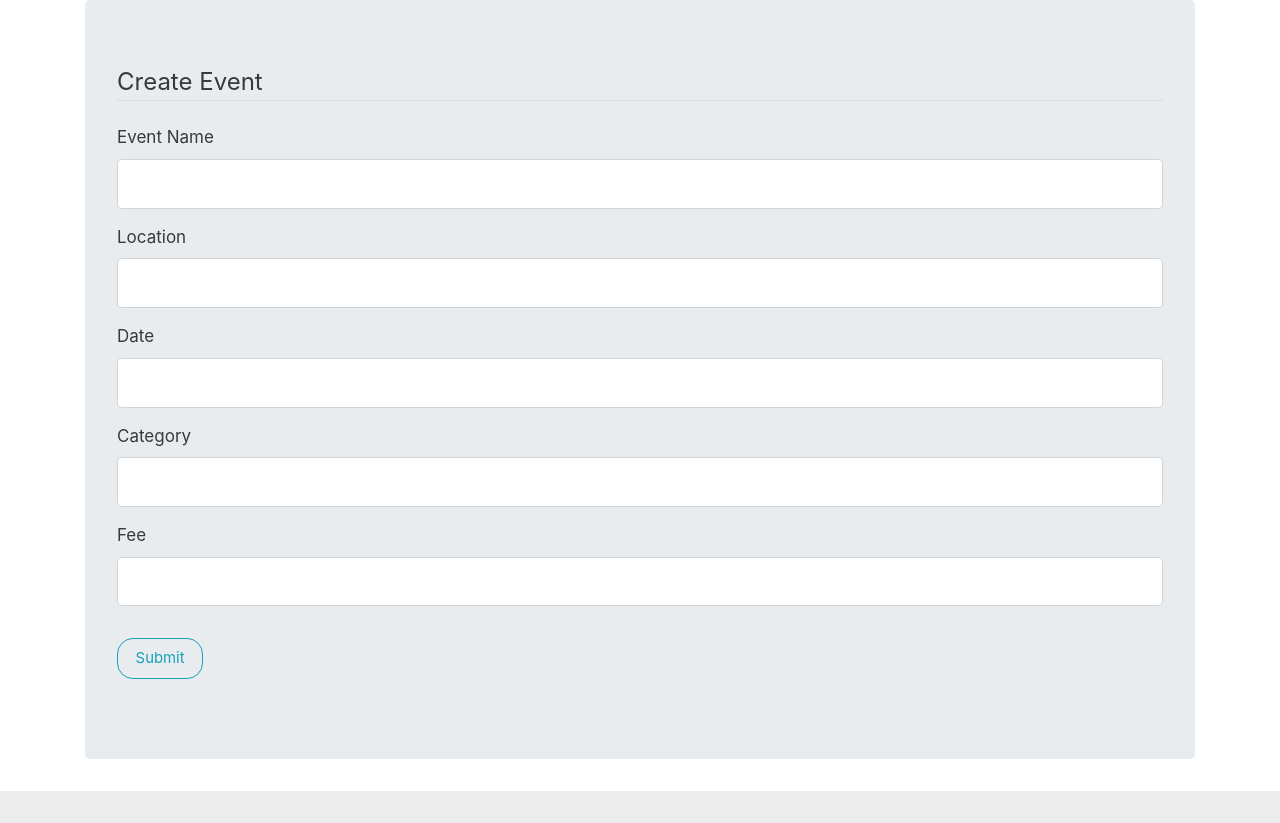
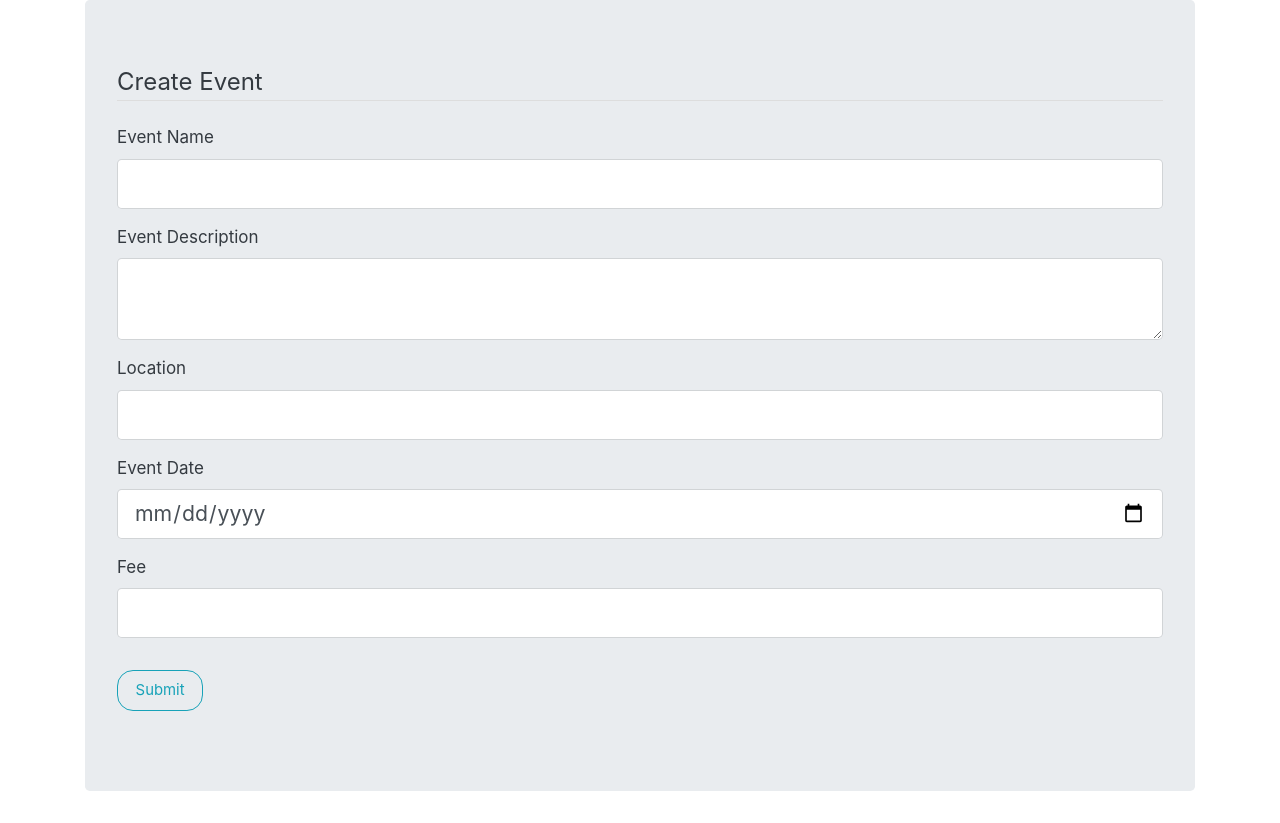
Before and after one commit to devdsd/ProjectHap, a Flask app: page /createevent in a window 1280 px wide. Shown: the part 59-882 px from the top of the page. Before the commit the page ends 850 px from the top, so only its background shows below. Run offline with Flask 2, Linux system fonts and the light colour scheme; some libraries are stand-ins or nearby versions.

Commit message:
Create Event: Done!

```diff
--- a/hap/forms.py
+++ b/hap/forms.py
@@ -1,6 +1,7 @@
 from flask_wtf import FlaskForm
-from wtforms import StringField, PasswordField, SubmitField, BooleanField
+from wtforms import StringField, PasswordField, SubmitField, BooleanField, TextAreaField, IntegerField
 from wtforms.validators import DataRequired, Length, Email, EqualTo, ValidationError
+from wtforms.fields.html5 import DateField
 from hap.models import Users
 
 class SignupForm(FlaskForm):
@@ -35,8 +36,8 @@ class LoginForm(FlaskForm):
 
 class CreateEventForm(FlaskForm):
     eventName = StringField('Event Name', validators=[DataRequired(), Length(min=2, max =50)])
-    location = StringField('Location', validators=[DataRequired()])
-    date = StringField('Date', validators=[DataRequired()])
-    category = StringField('Category', validators=[DataRequired()])
-    registrationFee = StringField('Fee', validators=[DataRequired()])
+    eventDescription = TextAreaField('Event Description', validators=[DataRequired()])
+    eventDate = DateField('Event Date', format='%Y-%m-%d')
+    fee = IntegerField('Fee')
+    location = StringField('Location', validators=[DataRequired(), Length(min=2, max =50)])
     submit = SubmitField('Submit')
--- a/hap/routes.py
+++ b/hap/routes.py
@@ -20,7 +20,13 @@ def about():
 def createevent():
     form = CreateEventForm()
     if form.validate_on_submit():
+
+        event = Events(eventName=form.eventName.data, eventDate=form.eventDate.data, eventDescription=form.eventDescription.data, location=form.location.data,  fee=form.fee.data, user_id=current_user.id)
+        db.session.add(event)
+        db.session.commit()
+
         flash('Event Created successfully', 'success')
+
         return redirect(url_for('home'))
     return render_template('createevent.html', title='Create Event', form=form)
 
--- a/hap/templates/createevent.html
+++ b/hap/templates/createevent.html
@@ -23,6 +23,21 @@
 
 				</div>
 				<div class="form-group">
+					{{ form.eventDescription.label(class="form-control-label") }}
+
+					{% if form.eventDescription.errors %}
+						{{ form.eventDescription(class="form-control form-control-lg is-invalid") }}
+						<div class="invalid-feedback">
+							{% for error in form.eventDescription.errors %}
+								<span> {{ error }} </span>
+							{% endfor %}
+						</div>
+					{% else %}
+						{{ form.eventDescription(class="form-control form-control-lg") }}
+					{% endif %}
+
+				</div>
+				<div class="form-group">
 					{{ form.location.label(class="form-control-label") }}
 
 					{% if form.location.errors %}
@@ -35,48 +50,34 @@
 					{% else %}
 						{{ form.location(class="form-control form-control-lg") }}
 					{% endif %}
-
 				</div>
 				<div class="form-group">
-					{{ form.date.label(class="form-control-label") }}
+					{{ form.eventDate.label(class="form-control-label") }}
 
-					{% if form.date.errors %}
-						{{ form.date(class="form-control form-control-lg is-invalid") }}
+					{% if form.eventDate.errors %}
+						{{ form.eventDate(class="form-control form-control-lg is-invalid") }}
 						<div class="invalid-feedback">
-							{% for error in form.date.errors %}
+							{% for error in form.eventDate.errors %}
 								<span> {{ error }} </span>
 							{% endfor %}
 						</div>
 					{% else %}
-						{{ form.date(class="form-control form-control-lg") }}
+						{{ form.eventDate(class="form-control form-control-lg") }}
 					{% endif %}
+
 				</div>
-					<div class="form-group">
-					{{ form.category.label(class="form-control-label") }}
+				<div class="form-group">
+					{{ form.fee.label(class="form-control-label") }}
 
-					{% if form.category.errors %}
-						{{ form.category(class="form-control form-control-lg is-invalid") }}
+					{% if form.fee.errors %}
+						{{ form.fee(class="form-control form-control-lg is-invalid") }}
 						<div class="invalid-feedback">
-							{% for error in form.category.errors %}
+							{% for error in form.fee.errors %}
 								<span> {{ error }} </span>
 							{% endfor %}
 						</div>
 					{% else %}
-						{{ form.category(class="form-control form-control-lg") }}
-					{% endif %}
-				</div>
-				<div class="form-group">
-					{{ form.registrationFee.label(class="form-control-label") }}
-
-					{% if form.registrationFee.errors %}
-						{{ form.registrationFee(class="form-control form-control-lg is-invalid") }}
-						<div class="invalid-feedback">
-							{% for error in form.registrationFee.errors %}
-								<span> {{ error }} </span>
-							{% endfor %}
-						</div>
-					{% else %}
-						{{ form.registrationFee(class="form-control form-control-lg") }}
+						{{ form.fee(class="form-control form-control-lg") }}
 					{% endif %}
 				</div>
 			</fieldset>
```
Also changed, not shown: hap/models.py (+3 -40 lines).
